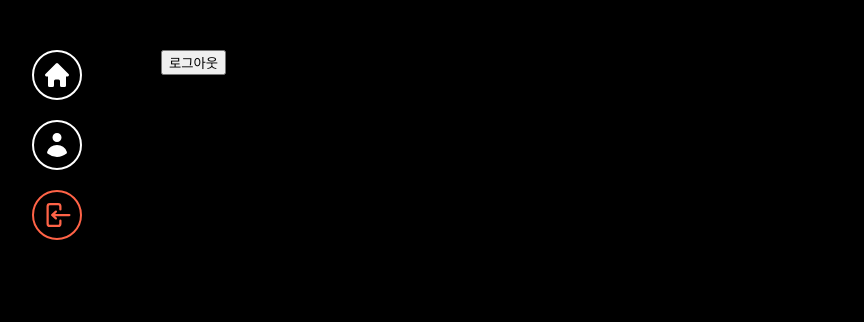
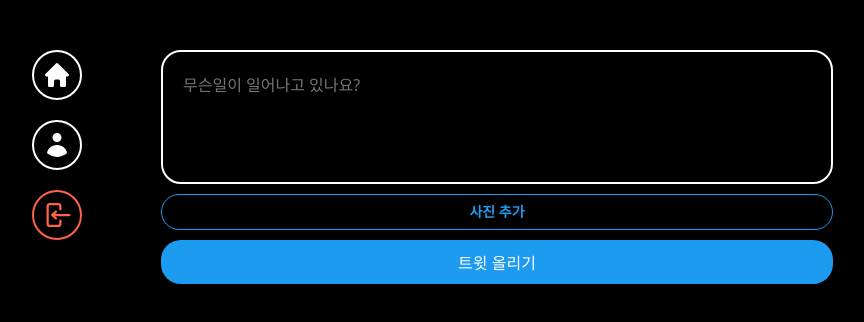
Before and after one commit to jh-shi-n/twitter-clone-nomadcoders, a React (Vite) app in the folder twitter-clone/: page / in a window 1280 px wide. Shown: the top 322 px of the page, without its empty margins (237-1101 px from the left). Built offline with nearby package versions, Linux system fonts and the light colour scheme; no server answers; sample sign-in values are in the browser's storage.

Commit message:
트위터 Post 페이지 Layout 생성

```diff
--- /dev/null
+++ b/twitter-clone/src/components/post-tweet-form.tsx
@@ -0,0 +1,100 @@
+import React, { useState } from "react"
+import styled from "styled-components"
+
+
+const Form = styled.form`
+    display: flex;
+    flex-direction: column;
+    gap: 10px;
+
+`
+
+const TextArea = styled.textarea`
+    border:2px solid white;
+    padding: 20px;
+    border-radius: 20px;
+    font-size: 16px;
+    color: white;
+    background-color: black;
+    width: 100%;
+    resize: None;
+    &::placeholder{
+        font-size: 16px;
+        font-family: system-ui, -apple-system, BlinkMacSystemFont, 'Segoe UI',
+        Roboto, Oxygen, Ubuntu, Cantarell, 'Open Sans', 'Helvetica Neue', sans-serif;
+    }
+    &:focus {
+        outline: none;
+        border-color: #1d9bf0
+    }
+`
+
+// AttachFileInput의 id를 위한 label
+const AttachFileButton = styled.label`
+    padding: 10px 0px;
+    color:#1d9bf0;
+    text-align: center;
+    border-radius: 20px;
+    border: 1px solid #1d9bf0;
+    font-size: 14px;
+    font-weight: 600;
+    cursor: pointer;
+
+`
+
+// 이미지 형식 파일이라면 뭐든지 업로드 가능
+const AttachFileInput = styled.input`
+    display: none;
+
+`
+
+const SubmitBtn = styled.input`
+    background-color: #1d9bf0;
+    color:white;
+    border:none;
+    padding:10px 0px;
+    border-radius: 20px;
+    font-size:16px;
+    cursor: pointer;
+    &:hover,
+    &:active{
+        opacity: 0.9;
+    }
+`
+
+export default function PostTweetForm() {
+    const [isLoading, setLoading] = useState(false);
+    const [tweet, setTweet] = useState("");
+    const [file, setFile] = useState<File|null>(null);
+    const onChange = (e: React.ChangeEvent<HTMLTextAreaElement>) => {
+        setTweet(e.target.value) // TextArea에 입력한 내용을 setTweet으로 상태변경
+    }
+    const onFileChange = (e: React.ChangeEvent<HTMLInputElement>) => {
+        const { files } = e?.target;
+        if(files && files.length === 1){ // e.target에 file 존재(파일 업로드 감지), 파일이 1개일 경우
+            setFile(files[0]) // files 배열에 설정
+        }
+    }
+    return <Form>
+        <TextArea
+            rows={5}
+            maxLength={180}
+            onChange={onChange}
+            value={tweet}
+            placeholder="무슨일이 일어나고 있나요?"
+        />
+        <AttachFileButton htmlFor="file">
+            {file ? "사진 첨부됨" : "사진 추가"}
+        </AttachFileButton>
+        <AttachFileInput
+            onChange={onFileChange}
+            type="file"
+            id="file"
+            accept="image/*"
+        />
+        <SubmitBtn
+            type="submit"
+            value={isLoading ? "포스팅 중..." : "트윗 올리기"}
+        />
+    </Form>
+}
--- a/twitter-clone/src/routes/home.tsx
+++ b/twitter-clone/src/routes/home.tsx
@@ -1,5 +1,11 @@
+import styled from "styled-components";
+import PostTweetForm from "../components/post-tweet-form";
 import { auth } from "../firebase"
 import { useNavigate } from "react-router-dom";
+
+
+const Wrapper = styled.div``;
+
 
 export default function Home(){
     const Navigate = useNavigate();
@@ -7,7 +13,9 @@
                 auth.signOut()
                 Navigate("/login")
             }
-    return <h1>
-                <button onClick={logOut}>로그아웃</button>
-           </h1>;
-    }
+    return (
+        <Wrapper>
+            <PostTweetForm />
+        </Wrapper>
+    )
+}
```
